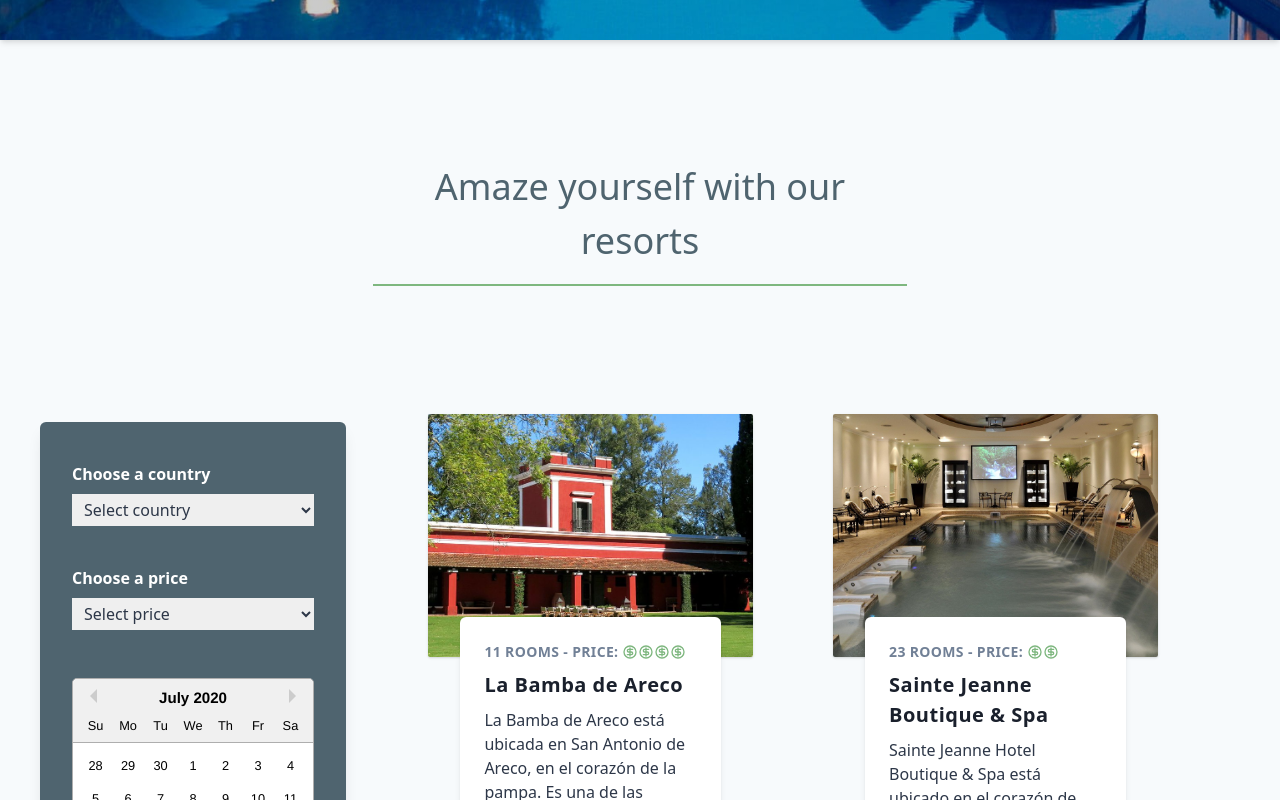
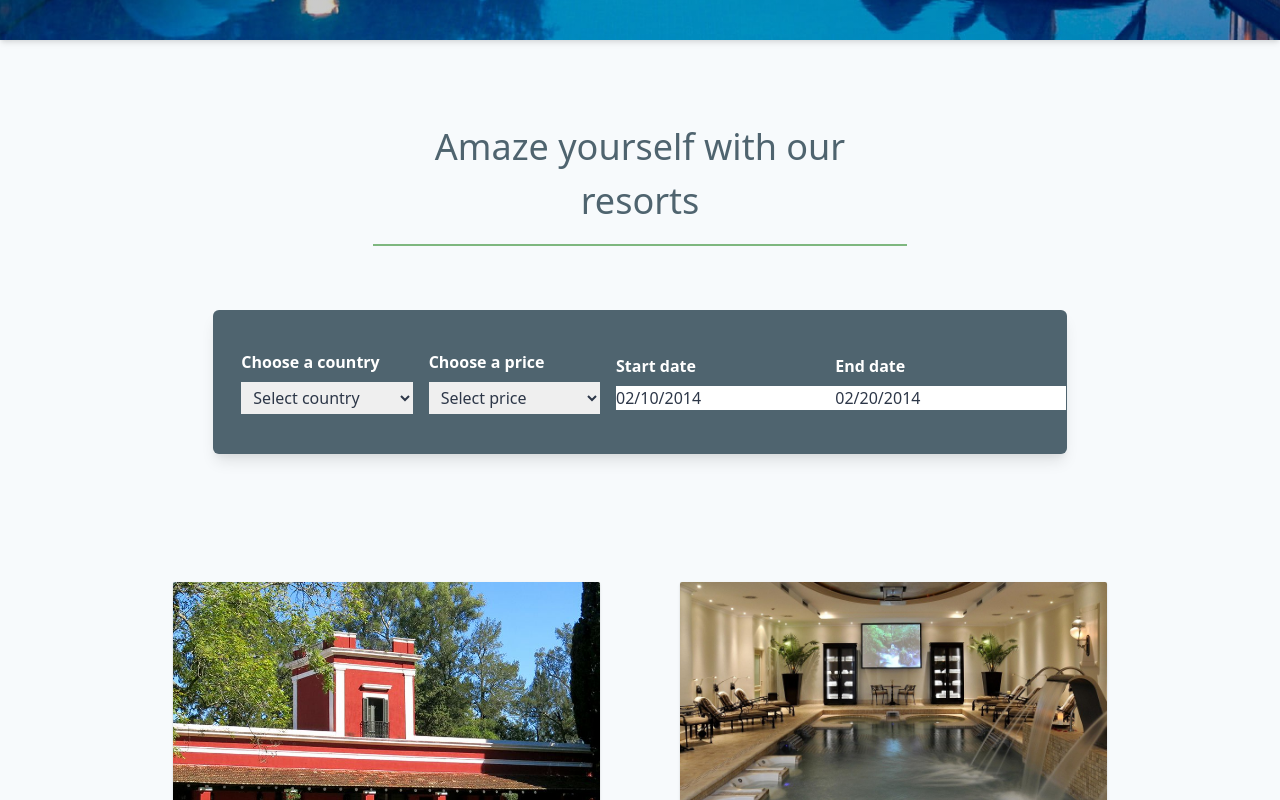
Before and after one commit to leotocca/room-reservation, a React app: page / in a window 1280 px wide. Shown: the part 760-1560 px from the top of the page. Built offline with nearby package versions, Linux system fonts and the light colour scheme.

Commit message:
Modified styles and changed datepicker implementation

```diff
--- a/src/components/App.js
+++ b/src/components/App.js
@@ -11,8 +11,8 @@ class App extends React.Component {
     hotels: undefined,
     priceFilter: undefined,
     countryFilter: undefined,
-    startDate: undefined,
-    endDate: undefined,
+    startDate: new Date("2014/02/10"),
+    endDate: new Date("2014/02/20"),
   };
 
   componentDidMount() {
@@ -23,15 +23,43 @@ class App extends React.Component {
     this.setState({ [event.target.name]: event.target.value });
   };
 
-  setDates = (dates) => {
-    const [start, end] = dates;
-    this.setState({ startDate: start, endDate: end });
+  setStartDate = (date) => {
+    const [start] = date;
+    this.setState({ startDate: start });
+  };
+
+  setEndDate = (date) => {
+    const [end] = date;
+    this.setState({ endDate: end });
   };
 
   filterData = () => {
-    const { hotels, priceFilter, countryFilter } = this.state;
+    const {
+      hotels,
+      priceFilter,
+      countryFilter,
+      startDate,
+      endDate,
+    } = this.state;
 
-    if (priceFilter && countryFilter) {
+    if (priceFilter && countryFilter && startDate) {
+      return hotels.filter((hotel) => {
+        if (!endDate) {
+          return (
+            hotel.price === Number(priceFilter) &&
+            hotel.country === countryFilter &&
+            hotel.availabilityFrom <= new Date(startDate).valueOf()
+          );
+        } else {
+          return (
+            hotel.price === Number(priceFilter) &&
+            hotel.country === countryFilter &&
+            hotel.availabilityFrom <= new Date(startDate).valueOf() &&
+            hotel.availabilityTo >= new Date(endDate).valueOf()
+          );
+        }
+      });
+    } else if (priceFilter && countryFilter) {
       return hotels.filter(
         (hotel) =>
           hotel.price === Number(priceFilter) && hotel.country === countryFilter
@@ -49,26 +77,22 @@ class App extends React.Component {
     const dataToShow = this.filterData();
 
     return (
-      <div className="w-screen flex justify-center items-center flex-col bg-gray-100 antialiased text-gray-800 overflow-x-hidden">
+      <div className="overflow-hidden flex justify-center items-center flex-col bg-gray-100 antialiased text-gray-800">
         <Header />
         <div className="w-full flex flex-col items-center" id="hotels">
-          <div className="w-full hidden lg:flex justify-center mt-10">
-            <h3 className="text-cadetgray border-b-2 border-darkseagreen w-5/12 text-center pb-4 text-4xl">
+          <h3 className="text-cadetgray border-b-2 border-darkseagreen w-5/12 text-center pb-4 text-4xl mt-20 mb-16">
             Amaze yourself with our resorts
           </h3>
-          </div>
-          <div className="flex w-full flex-col items-center lg:items-start lg:flex-row lg:mt-24">
-            <div className="filters w-11/12 lg:w-1/4 lg:sticky ">
-              <div className="z-10">
+          <div className="w-11/12 lg:w-2/3">
             <Filters
               handleFilters={this.handleFilters}
-                  setDates={this.setDates}
+              setStartDate={this.setStartDate}
+              setEndDate={this.setEndDate}
               startDate={this.state.startDate}
               endDate={this.state.endDate}
             />
           </div>
-            </div>
-
+          <div className="flex w-full flex-col items-center lg:items-start lg:flex-row lg:mt-24">
             <div className="w-full flex flex-wrap justify-center">
               {dataToShow && dataToShow.length !== 0 ? (
                 dataToShow.map((hotel) => (
--- a/src/components/Filters.js
+++ b/src/components/Filters.js
@@ -3,9 +3,9 @@ import DatePicker from "react-datepicker";
 import "react-datepicker/dist/react-datepicker.css";
 
 const Filters = (props) => (
-  <div className="flex w-full flex-col justify-center">
-    <form className="bg-cadetgray rounded-md shadow-lg flex flex-col justify-center items-center px-5 lg:px-8 pb-10 lg:pb-16 pt-5 lg:pt-10 -mt-12 mb-12 lg:mt-10 w-5/6 lg:w-full z-10">
-      <div className="flex flex-col items-start justify-center w-full ">
+  <div className="w-full">
+    <form className="bg-cadetgray rounded-md shadow-lg flex justify-center items-center px-5 py-10">
+      <div className="flex flex-col items-start justify-center w-1/4 mx-2">
         <label className="text-white font-semibold">Choose a country</label>
         <select
           className="w-full mt-2 py-1 px-2 border-none "
@@ -45,10 +45,10 @@ const Filters = (props) => (
         </select>
       </div>
 
-      <div className="flex flex-col items-start justify-center w-full mt-10">
+      <div className="flex flex-col items-start justify-center w-1/4 mx-2">
         <label className="text-white font-semibold">Choose a price</label>
         <select
-          className="w-full mt-2 mb-12 py-1 px-2 border-none "
+          className="w-full mt-2 py-1 px-2 border-none "
           name="priceFilter"
           onChange={props.handleFilters}
         >
@@ -62,7 +62,30 @@ const Filters = (props) => (
           <option value="4">4</option>
         </select>
       </div>
-      <DatePicker
+      <div className="flex flex-col justify-center mx-2 w-1/4">
+        <p className="mb-2 text-white font-semibold">Start date</p>
+        <DatePicker
+          selected={props.startDate}
+          onChange={props.setStartDate}
+          selectsStart
+          startDate={props.startDate}
+          endDate={props.endDate}
+        />
+      </div>
+
+      <div className="flex flex-col justify-center mx-2 w-1/4">
+        <p className="mb-2 text-white font-semibold">End date</p>
+        <DatePicker
+          selected={props.endDate}
+          onChange={props.setEndDate}
+          selectsEnd
+          startDate={props.startDate}
+          endDate={props.endDate}
+          minDate={props.startDate}
+        />
+      </div>
+
+      {/*<DatePicker
         onChange={props.setDates}
         showPopperArrow={false}
         closeOnScroll={true}
@@ -72,7 +95,7 @@ const Filters = (props) => (
         selectsRange
         inline
         className="mt-10 w-full"
-      />
+      />*/}
     </form>
   </div>
 );
--- a/src/components/Header.js
+++ b/src/components/Header.js
@@ -7,7 +7,7 @@ const Header = () => (
     style={{
       backgroundImage: `linear-gradient(rgba(0, 0, 0, 0.4), rgba(0, 0, 0, 0.2)), url(${backgroundImg})`,
     }}
-    className="w-full relative h-screen bg-red-200 flex items-center justify-center flex-col lg:mb-20 shadow-md bg-scroll bg-right lg:bg-center bg-no-repeat bg-cover"
+    className="w-full relative h-screen bg-red-200 flex items-center justify-center flex-col shadow-md bg-scroll bg-right lg:bg-center bg-no-repeat bg-cover"
   >
     <div className="flex justify-center items-center flex-col w-full">
       <div className="w-full absolute top-0 left-0">
--- a/src/styles.css
+++ b/src/styles.css
@@ -27,10 +27,3 @@ html {
 ::-webkit-scrollbar-thumb:hover {
   @apply bg-gray-800;
 }
-
-@media (min-width: 1024px) {
-  .filters {
-    left: 40px;
-    top: 20px;
-  }
-}
```
Lines whose indentation alone changed are shown as unchanged.
